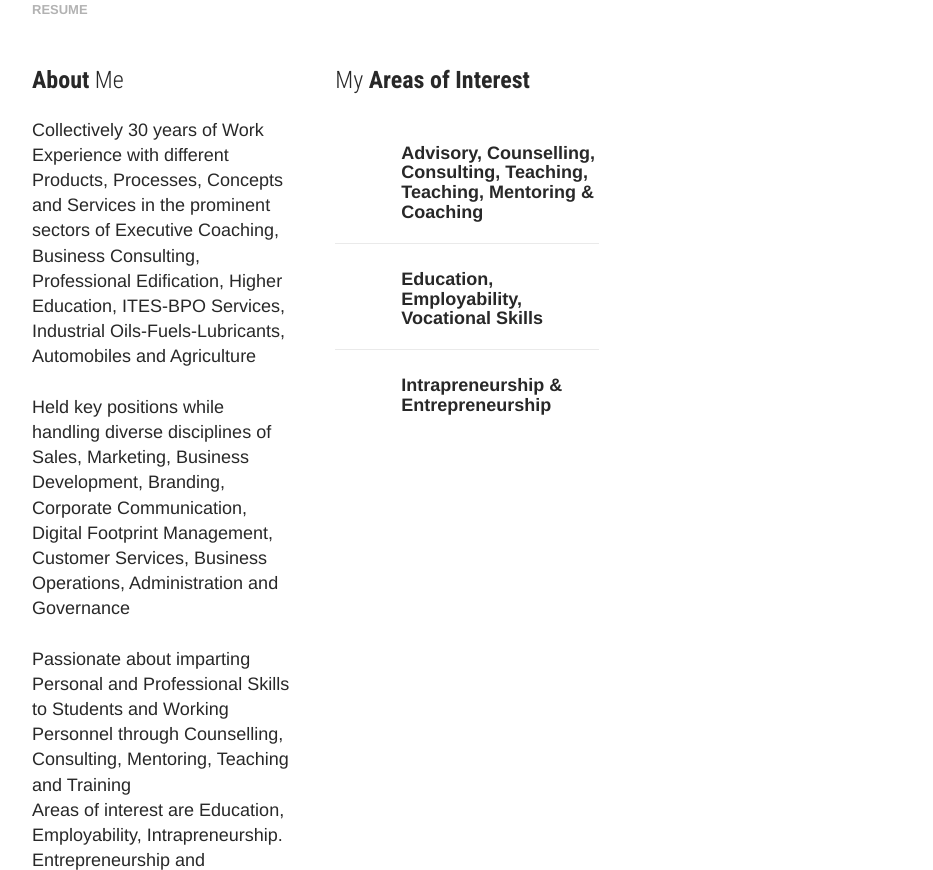
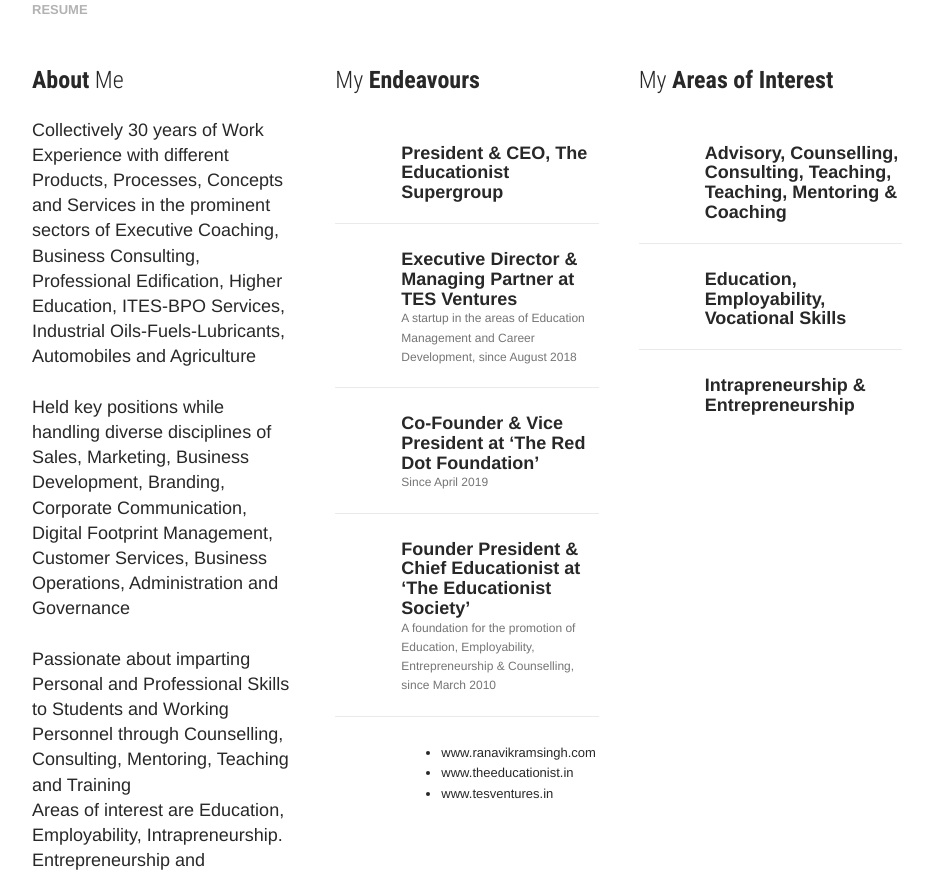
Before and after one commit to Webnodites/ranavikramsinghdotcom, a plain HTML site: page index.html in a window 1280 px wide. Shown: the part 857-1727 px from the top of the page, without its empty margins (313-1246 px from the left). Drawn offline with Linux system fonts and the light colour scheme; some packages are replaced by stand-ins of ours; no server answers.

Commit message:
Update index.html

```diff
--- a/index.html
+++ b/index.html
@@ -104,49 +104,59 @@
 
 </div>
 </div>
-<!-- Resume Box / Skills
-
-<div class="col-md-4 col-sm-6 col-xs-12">
-<div class="resume-box">
-<h4><strong>Skills</strong> &amp; Abilities</h4>
 
 
-<div class="skill">
-<div class="progress progress-animated">
-<div aria-valuemax="100" aria-valuemin="0" aria-valuenow="90" class="progress-bar progress-bar-primary" role="progressbar"></div>
-</div>
-<strong>General Counselling</strong></div>
+<div class="col-md-4 col-sm-6 col-xs-12"><!-- Resume Box / Specilities -->
+    <div class="resume-box">
+    <h4>My <strong>Endeavours</strong></h4>
+    <!-- Speciality -->
+
+    <div class="speciality">
+    <div class="speciality-content">
+    <h5 class="margin-b-0">President &amp; CEO, The Educationist Supergroup</h5>
+
+    <p class="speciaity-description"></p>
+    </div>
+    </div>
+    <!-- Speciality -->
+
+    <div class="speciality">
+    <div class="speciality-content">
+    <h5 class="margin-b-0">Executive Director & Managing Partner at TES Ventures </h5>
+
+    <p class="speciaity-description">A startup in the areas of Education Management and Career Development, since August 2018</p>
+    </div>
+    </div>
+    <!-- Speciality -->
+
+    <div class="speciality">
+    <div class="speciality-content">
+    <h5 class="margin-b-0">Co-Founder & Vice President at ‘The Red Dot Foundation’</h5>
+
+    <p class="speciaity-description"> Since April 2019</p>
+    </div>
+    </div>
+
+    <div class="speciality">
+        <div class="speciality-content">
+        <h5 class="margin-b-0">Founder President & Chief Educationist at ‘The Educationist Society’</h5>
+
+        <p class="speciaity-description"> A foundation for the promotion of Education, Employability, Entrepreneurship & Counselling, since March 2010 </p>
+        </div>
+        </div>
+        <div class="speciality">
+            <div class="speciality-content">
+            <ul>
+                <li><a href="http://ranavikramsingh.com/">www.ranavikramsingh.com</a></li>
+                <li><a href="http://www.theeducationist.in/">www.theeducationist.in</a></li>
+                <li><a href="http://www.tesventures.in/">www.tesventures.in</a></li>
+            </ul>
+            </div>
+            </div>
+    </div>
+    </div>
 
 
-<div class="skill">
-<div class="progress progress-animated">
-<div aria-valuemax="100" aria-valuemin="0" aria-valuenow="93" class="progress-bar progress-bar-primary" role="progressbar"></div>
-</div>
-<strong>Consulting</strong></div>
-
-
-<div class="skill">
-<div class="progress progress-animated">
-<div aria-valuemax="100" aria-valuemin="0" aria-valuenow="95" class="progress-bar progress-bar-primary" role="progressbar"></div>
-</div>
-<strong>Mentoring</strong></div>
-
-
-<div class="skill">
-<div class="progress progress-animated">
-<div aria-valuemax="100" aria-valuemin="0" aria-valuenow="76" class="progress-bar progress-bar-primary" role="progressbar"></div>
-</div>
-<strong>Training</strong></div>
-
-
-<div class="skill">
-<div class="progress progress-animated">
-<div aria-valuemax="100" aria-valuemin="0" aria-valuenow="96" class="progress-bar progress-bar-primary" role="progressbar"></div>
-</div>
-<strong>Business Operations</strong></div>
-</div>
-</div>
--->
 <div class="col-md-4 col-sm-6 col-xs-12"><!-- Resume Box / Specilities -->
 <div class="resume-box">
 <h4>My <strong>Areas of Interest</strong></h4>
```
